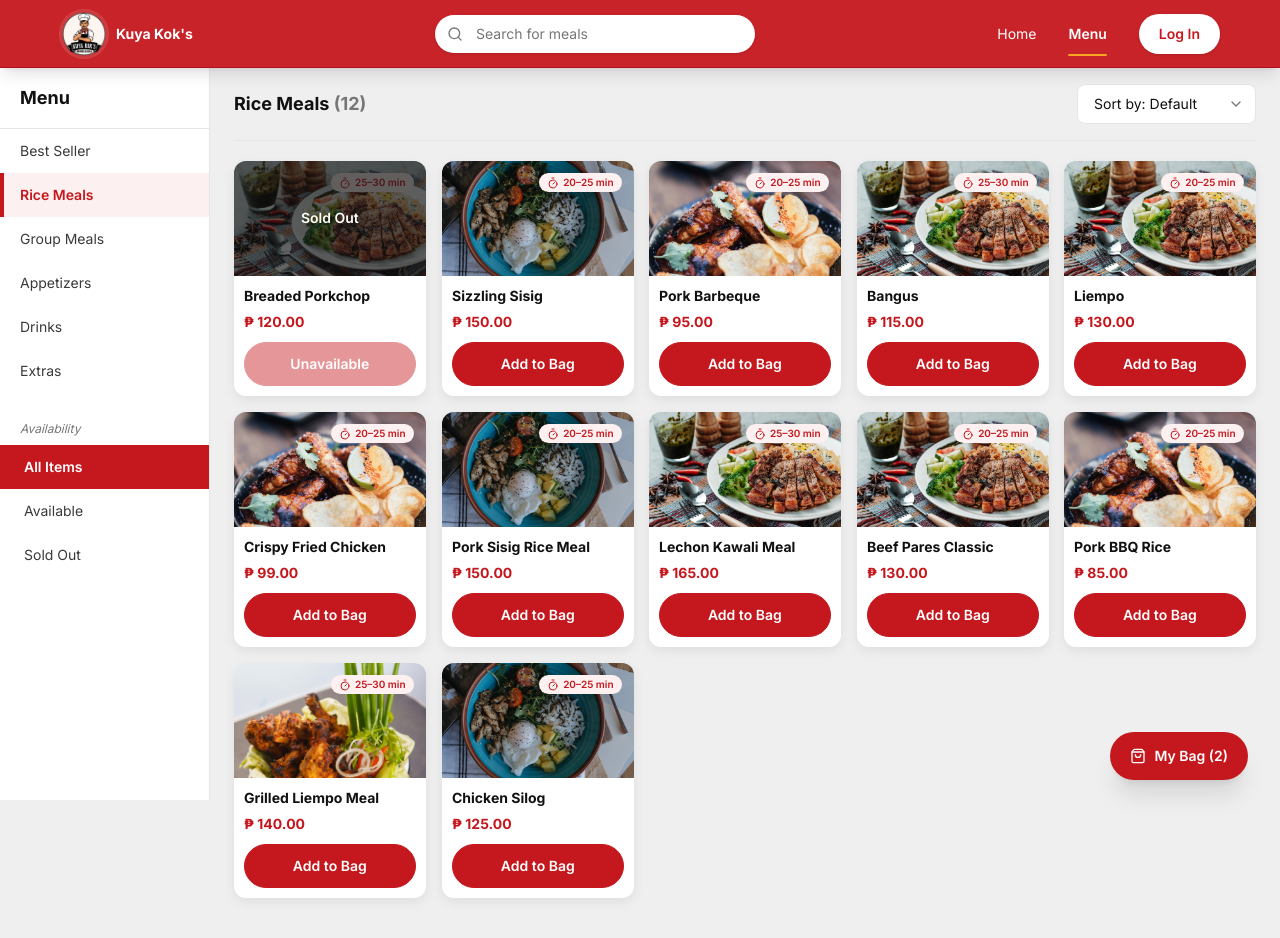
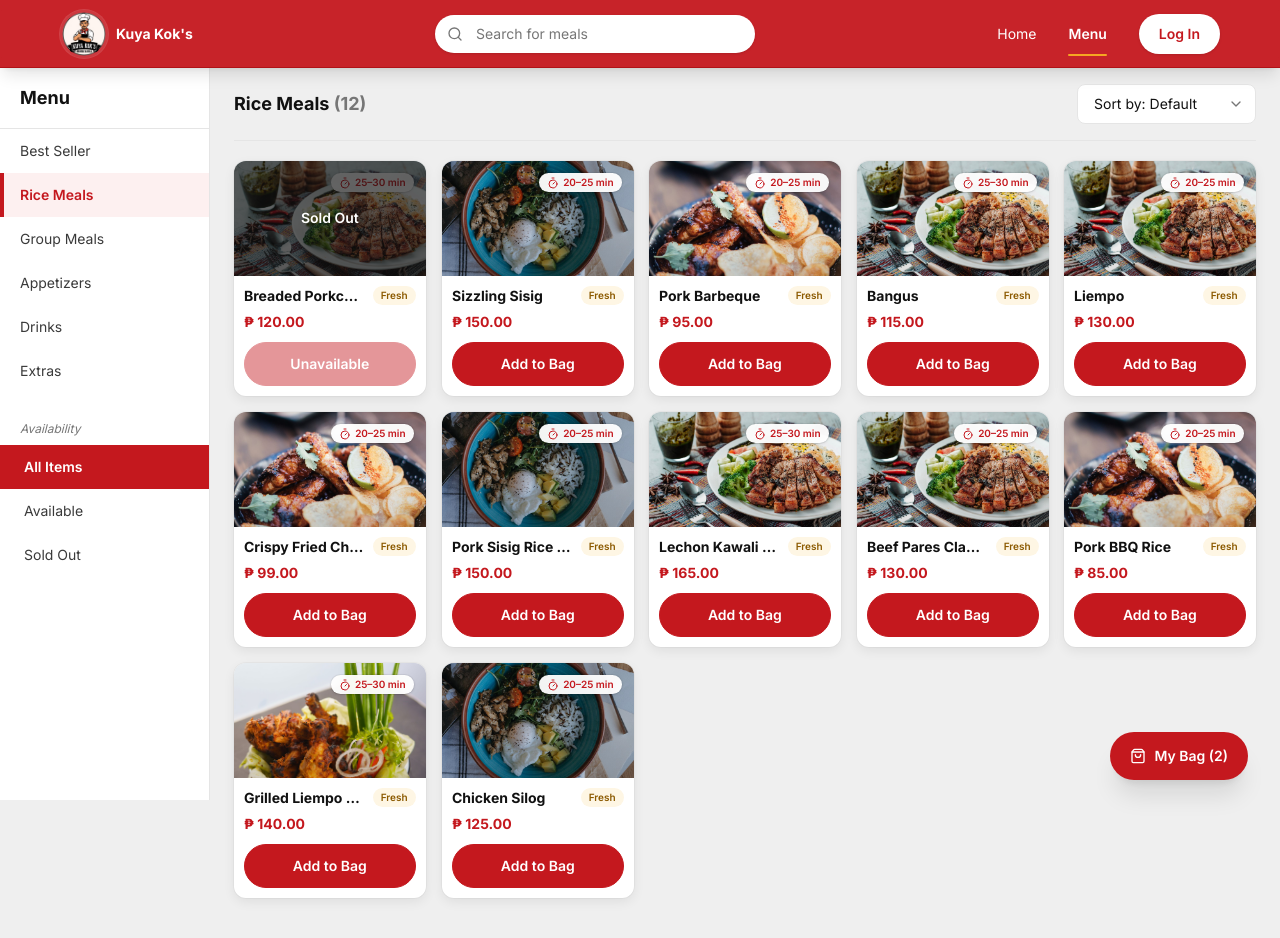
Before and after one commit to xKurty06/kokconnect, a Next.js app: page /menu in a window 1280 px wide. Shown: the top 938 px of the page. Built offline with nearby package versions, Linux system fonts and the light colour scheme.

Commit message:
feat(product): add polished add-to-bag feedback

```diff
--- a/src/components/product-card.tsx
+++ b/src/components/product-card.tsx
@@ -1,5 +1,8 @@
+"use client";
+
 import Image from "next/image";
-import { Timer } from "lucide-react";
+import { Check, Timer } from "lucide-react";
+import { useEffect, useRef, useState } from "react";
 import type { Product } from "@/lib/mock-data";
 import { formatPrice } from "@/lib/mock-data";
 import { Button } from "@/components/ui/button";
@@ -15,8 +18,27 @@ export function ProductCard({
   menuDense?: boolean;
   onAdd?: (product: Product) => void;
 }) {
+  const [added, setAdded] = useState(false);
+  const timeoutRef = useRef<ReturnType<typeof setTimeout> | null>(null);
+
+  useEffect(() => {
+    return () => {
+      if (timeoutRef.current) clearTimeout(timeoutRef.current);
+    };
+  }, []);
+
+  function handleAdd() {
+    if (!product.available) return;
+    onAdd?.(product);
+    setAdded(true);
+    if (timeoutRef.current) clearTimeout(timeoutRef.current);
+    timeoutRef.current = setTimeout(() => setAdded(false), 950);
+  }
+
   return (
-    <article className="group min-w-0 overflow-hidden rounded-xl bg-white shadow-[0_4px_12px_rgba(0,0,0,0.07)] transition duration-200 ease-out hover:-translate-y-0.5 hover:shadow-[0_10px_24px_rgba(0,0,0,0.10)]">
+    <article className="group relative min-w-0 overflow-hidden rounded-xl bg-white shadow-[0_4px_12px_rgba(0,0,0,0.07)] ring-1 ring-black/[0.03] transition duration-200 ease-out hover:-translate-y-1 hover:shadow-[0_14px_30px_rgba(0,0,0,0.12)]">
+      <span className="absolute inset-x-0 top-0 z-10 h-1 origin-left scale-x-0 bg-gradient-to-r from-gold-warm via-brand-vivid to-brand transition-transform duration-300 group-hover:scale-x-100" />
+
       <div
         className={`relative grid place-items-center overflow-hidden bg-border ${
           compact ? "aspect-[4/3]" : menuDense ? "aspect-[5/3]" : "aspect-[3/2]"
@@ -27,11 +49,12 @@ export function ProductCard({
           alt={`${product.name} meal`}
           fill
           sizes={menuDense ? "260px" : "320px"}
-          className="object-cover transition-transform duration-300 ease-out group-hover:scale-[1.03]"
+          className="object-cover transition-transform duration-500 ease-out group-hover:scale-[1.055]"
         />
+        <div className="absolute inset-0 bg-gradient-to-t from-black/20 via-transparent to-transparent opacity-70 transition-opacity duration-300 group-hover:opacity-100" />
 
         {!compact && (
-          <span className={`absolute right-3 top-3 inline-flex items-center gap-1 rounded-full bg-brand-tint font-semibold text-brand ${menuDense ? "px-2 py-0.5 text-[10px]" : "px-2.5 py-1 text-[11px]"}`}>
+          <span className={`absolute right-3 top-3 inline-flex items-center gap-1 rounded-full bg-white/95 font-semibold text-brand shadow-sm ring-1 ring-black/5 backdrop-blur ${menuDense ? "px-2 py-0.5 text-[10px]" : "px-2.5 py-1 text-[11px]"}`}>
             <Timer className="size-3" />
             {product.prepTime}
           </span>
@@ -44,16 +67,28 @@ export function ProductCard({
         )}
       </div>
 
-      <div className={`grid gap-1.5 ${menuDense ? "p-2.5" : "p-2.5"}`}>
-        <h3 className="truncate text-sm font-bold text-ink">{product.name}</h3>
+      <div className="grid gap-1.5 p-2.5">
+        <div className="flex min-w-0 items-start justify-between gap-2">
+          <h3 className="truncate text-sm font-bold text-ink">{product.name}</h3>
+          {!compact && <span className="shrink-0 rounded-full bg-gold-tint px-2 py-0.5 text-[10px] font-semibold text-gold-deep">Fresh</span>}
+        </div>
         <p className="text-sm font-bold text-brand">{formatPrice(product.price)}</p>
 
         <Button
-          className={`${menuDense ? "mt-1 min-h-9" : "mt-1 min-h-9"} w-full py-2 text-sm`}
+          className={`${menuDense ? "mt-1 min-h-9" : "mt-1 min-h-9"} w-full py-2 text-sm ${added ? "bg-success border-success text-white hover:bg-success" : ""}`}
           disabled={!product.available}
-          onClick={() => onAdd?.(product)}
+          onClick={handleAdd}
+          aria-live="polite"
         >
-          {product.available ? "Add to Bag" : "Unavailable"}
+          {added ? (
+            <>
+              <Check className="size-4" /> Added
+            </>
+          ) : product.available ? (
+            "Add to Bag"
+          ) : (
+            "Unavailable"
+          )}
         </Button>
       </div>
     </article>
```
